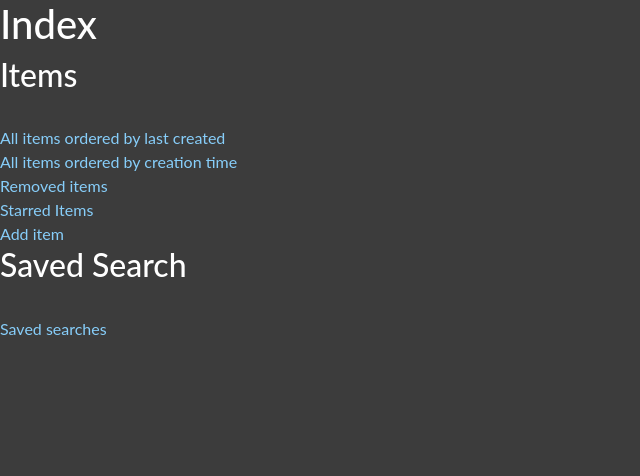
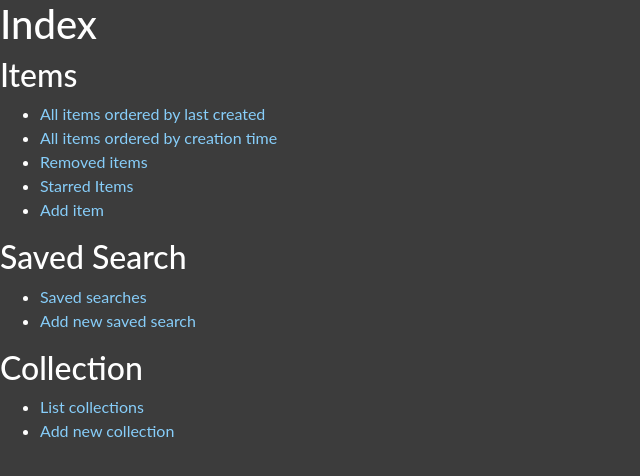
Before and after one commit to caiorss/bookmark-storage-webapp, a Django app: page / in a window 1280 px wide. Shown: the top 476 px of the page, without its empty margins (0-640 px from the left). Run offline with Django 3.2, Linux system fonts and the light colour scheme; some libraries are stand-ins or nearby versions.

Commit message:
Upate index.html template - add new URL routes.

```diff
--- a/bookmarks/templates/index.html
+++ b/bookmarks/templates/index.html
@@ -1,24 +1,31 @@
 {% extends "base.html" %}
 {% block content %}
-
 
 <h1> Index </h1>
 
 <h2> Items </h2>
 
-</br> <a href='/items'>All items ordered by last created</a>
-
-</br> <a href='/items?view=latest'>All items ordered by creation time</a>
-
-</br> <a href='/items?view=removed'>Removed items</a>
-
-</br> <a href='/items/starred'>Starred Items</a>
-
-</br> <a href='/items/new'>Add item</a>
-
+<ul>
+    <li>  <a href='/items'>All items ordered by last created</a> </li>
+    <li>  <a href='/items?view=latest'>All items ordered by creation time</a> </li>
+    <li>  <a href='/items?view=removed'>Removed items</a> </li>
+    <li>  <a href='/items/starred'>Starred Items</a>  </li>
+    <li>   <a href='/items/new'>Add item</a> </li>
+</ul>
 
 <h2> Saved Search </h2>
 
-</br> <a href='/search/list'>Saved searches</a>
+<ul>
+    <li> <a href='/search/list'>Saved searches</a> </li>
+    <li> <a href='/search/new'>Add new saved search</a> </li>
+</ul>
+
+<h2> Collection </h2>
+
+<ul>
+    <li> <a href='/collection/list'>List collections</a> </li>
+    <li> <a href='/collection/new'>Add new collection</a> </li>
+</ul>
+
 
 {% endblock %}
```
